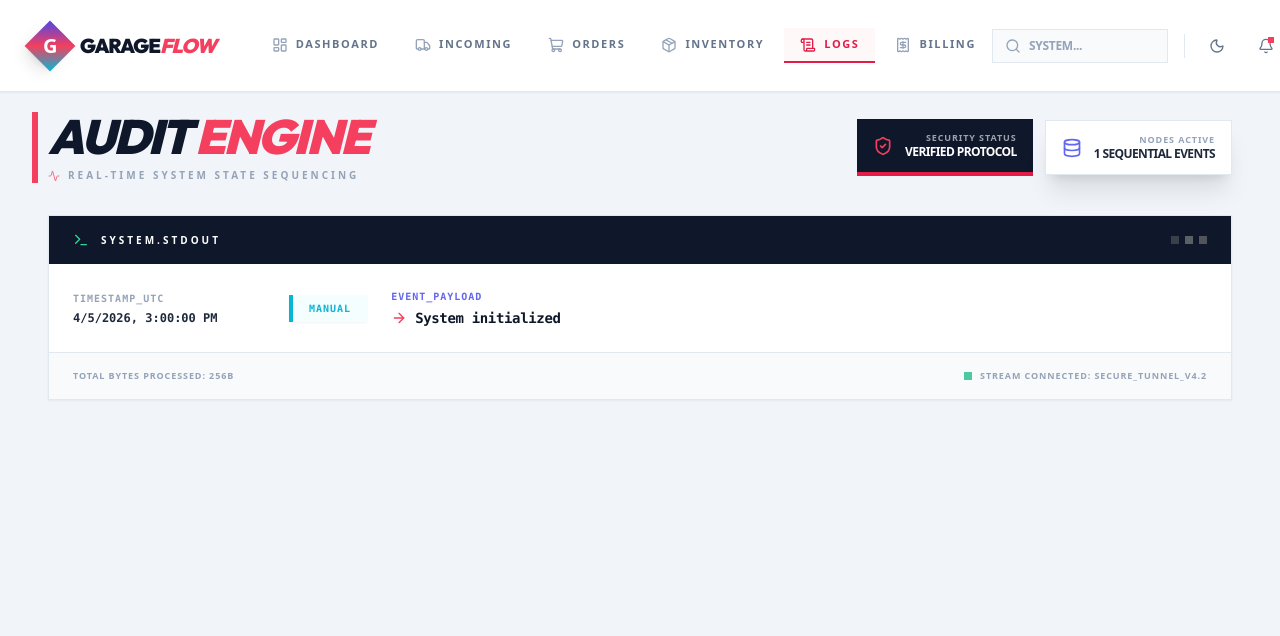
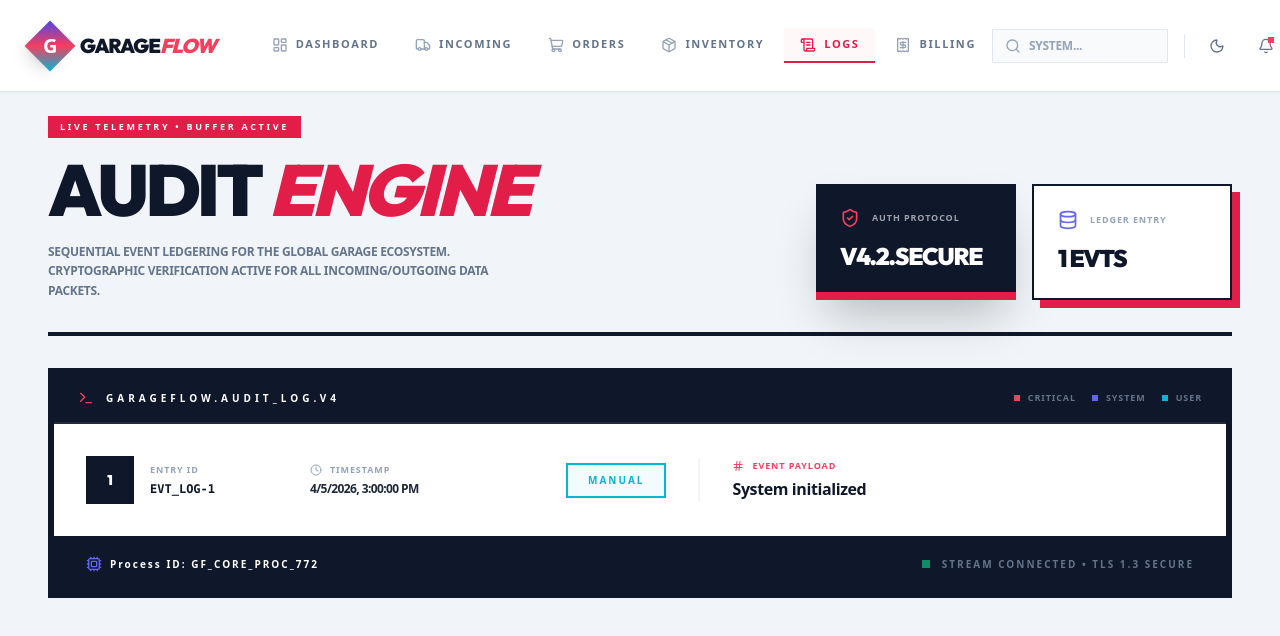
Before and after one commit to Lloydgracious/logistic-app, a Next.js app: page /logs in a window 1280 px wide. Shown: the top 636 px of the page. Built offline with nearby package versions, Linux system fonts and the light colour scheme.

Commit message:
Refinement: Removed Facility Location from Profile and overhauled Audit Engine (Logs) with high-end technical UI.

```diff
--- a/src/app/logs/page.tsx
+++ b/src/app/logs/page.tsx
@@ -2,7 +2,7 @@
 
 import { useStore } from "@/lib/store";
 import { motion, AnimatePresence } from "framer-motion";
-import { ScrollText, Terminal, Activity, ArrowRight, ShieldCheck, Cpu, Database } from "lucide-react";
+import { ScrollText, Terminal, Activity, ArrowRight, ShieldCheck, Cpu, Database, Hash, Clock } from "lucide-react";
 import { ClientDate } from "@/components/ClientDate";
 
 export default function LogsPage() {
@@ -10,124 +10,132 @@
 
   const getLogColors = (type: string) => {
     switch (type) {
-      case "INCOMING": return "text-rose-500 border-rose-500 bg-rose-50/50";
-      case "OUTGOING": return "text-indigo-500 border-indigo-500 bg-indigo-50/50";
-      case "MANUAL": return "text-cyan-500 border-cyan-500 bg-cyan-50/50";
-      default: return "text-slate-500 border-slate-500 bg-slate-50/50";
+      case "INCOMING": return "text-rose-500 border-rose-500 bg-rose-500/5";
+      case "OUTGOING": return "text-indigo-500 border-indigo-500 bg-indigo-500/5";
+      case "MANUAL": return "text-cyan-500 border-cyan-500 bg-cyan-500/5";
+      default: return "text-slate-500 border-slate-500 bg-slate-500/5";
     }
   };
 
   return (
-    <div className="space-y-8 max-w-7xl mx-auto pb-20 animate-in fade-in slide-in-from-bottom-8 duration-500">
+    <div className="space-y-8 max-w-7xl mx-auto pb-20 animate-in fade-in slide-in-from-bottom-8 duration-500 font-inter">
 
-      {/* Header with Technical Flair */}
-      <div className="flex flex-col md:flex-row justify-between items-start md:items-center gap-6">
+      {/* Header with High-Resolution Stats */}
+      <div className="flex flex-col md:flex-row justify-between items-start md:items-end gap-8 pb-8 border-b-4 border-slate-900 dark:border-white">
         <div className="relative">
-          <div className="absolute -left-4 top-0 w-1.5 h-full bg-rose-500" />
-          <h2 className="text-4xl md:text-5xl font-black text-slate-900 dark:text-white tracking-tighter outfit uppercase italic">
-            Audit <span className="text-rose-500">Engine</span>
+          <div className="inline-flex items-center gap-2 px-3 py-1 bg-rose-600 text-white text-[9px] font-black uppercase tracking-[0.3em] mb-4">
+            Live Telemetry • Buffer Active
+          </div>
+          <h2 className="text-5xl md:text-7xl font-black text-slate-900 dark:text-white tracking-tighter outfit uppercase leading-none">
+            Audit <span className="text-rose-600 italic">Engine</span>
           </h2>
-          <p className="text-[10px] font-black text-slate-400 dark:text-zinc-600 uppercase tracking-[0.3em] mt-2 flex items-center gap-2">
-            <Activity className="w-3 h-3 text-rose-500 animate-pulse" /> Real-time system state sequencing
+          <p className="text-xs font-bold text-slate-500 dark:text-zinc-500 mt-4 max-w-md leading-relaxed uppercase tracking-tight">
+            Sequential event ledgering for the global garage ecosystem.
+            Cryptographic verification active for all incoming/outgoing data packets.
           </p>
         </div>
 
-        <div className="flex items-center gap-3">
-           <div className="px-4 py-3 bg-slate-900 text-white border-b-4 border-rose-600 flex items-center gap-3">
-              <ShieldCheck className="w-5 h-5 text-rose-500" />
-              <div className="text-right">
-                 <p className="text-[9px] font-black uppercase tracking-widest opacity-60 line-height-1">Security Status</p>
-                 <p className="text-xs font-black uppercase tracking-tighter">Verified Protocol</p>
+        <div className="grid grid-cols-2 gap-4 w-full md:w-auto">
+           <div className="p-6 bg-slate-900 text-white border-b-8 border-rose-600 shadow-2xl min-w-[200px]">
+              <div className="flex items-center gap-3 mb-4">
+                 <ShieldCheck className="w-5 h-5 text-rose-500" />
+                 <span className="text-[9px] font-black uppercase tracking-widest opacity-60">Auth Protocol</span>
               </div>
+              <p className="text-2xl font-black uppercase tracking-tighter outfit leading-none">V4.2.SECURE</p>
            </div>
-           <div className="px-4 py-3 bg-white dark:bg-zinc-900 border border-slate-200 dark:border-slate-800 shadow-xl flex items-center gap-3">
-              <Database className="w-5 h-5 text-indigo-500" />
-              <div className="text-right">
-                 <p className="text-[9px] font-black uppercase tracking-widest text-slate-400 line-height-1">Nodes Active</p>
-                 <p className="text-xs font-black uppercase tracking-tighter text-slate-800 dark:text-white">{logs.length} Sequential Events</p>
+           <div className="p-6 bg-white dark:bg-zinc-900 border-2 border-slate-900 dark:border-white shadow-[8px_8px_0px_0px_rgba(225,29,72,1)] min-w-[200px]">
+              <div className="flex items-center gap-3 mb-4">
+                 <Database className="w-5 h-5 text-indigo-500" />
+                 <span className="text-[9px] font-black uppercase tracking-widest text-slate-400">Ledger Entry</span>
               </div>
+              <p className="text-2xl font-black uppercase tracking-tighter outfit leading-none text-slate-900 dark:text-white">{logs.length} EVTS</p>
            </div>
         </div>
       </div>
 
-      {/* Main Logs Feed */}
-      <div className="saas-card p-0 rounded-none border-2 border-slate-900 dark:border-zinc-800 shadow-2xl bg-white dark:bg-black overflow-hidden relative">
-
-        {/* Decorative Grid Overlay */}
-        <div className="absolute inset-0 bg-grid-pattern opacity-[0.03] pointer-events-none" />
-
-        <div className="bg-slate-900 text-white px-6 py-4 flex items-center justify-between">
+      {/* Main Terminal Feed */}
+      <div className="border-[6px] border-slate-900 dark:border-white bg-white dark:bg-black overflow-hidden relative">
+        <div className="bg-slate-900 text-white px-6 py-4 flex items-center justify-between border-b-2 border-slate-800">
            <div className="flex items-center gap-3">
-              <Terminal className="w-4 h-4 text-emerald-400" />
-              <span className="text-[10px] font-black uppercase tracking-[0.3em]">System.stdout</span>
+              <Terminal className="w-4 h-4 text-rose-500" />
+              <span className="text-[10px] font-black uppercase tracking-[0.4em]">GarageFlow.Audit_LOG.v4</span>
            </div>
-           <div className="flex items-center gap-1.5 grayscale opacity-50">
-              <div className="w-2 h-2 bg-red-500" />
-              <div className="w-2 h-2 bg-amber-500" />
-              <div className="w-2 h-2 bg-emerald-500" />
+           <div className="hidden sm:flex items-center gap-4 text-[9px] font-black uppercase tracking-widest text-slate-500">
+              <span className="flex items-center gap-2"><div className="w-1.5 h-1.5 bg-rose-500" /> CRITICAL</span>
+              <span className="flex items-center gap-2"><div className="w-1.5 h-1.5 bg-indigo-500" /> SYSTEM</span>
+              <span className="flex items-center gap-2"><div className="w-1.5 h-1.5 bg-cyan-500" /> USER</span>
            </div>
         </div>
 
-        <div className="divide-y divide-slate-100 dark:divide-zinc-900 font-mono">
+        <div className="divide-y-2 divide-slate-100 dark:divide-zinc-900">
           <AnimatePresence initial={false}>
             {logs.map((log, idx) => (
               <motion.div
                 key={log.id}
-                initial={{ opacity: 0, x: -20 }}
-                animate={{ opacity: 1, x: 0 }}
-                transition={{ delay: idx * 0.05 }}
-                className="group flex flex-col md:flex-row items-start md:items-center p-6 gap-6 hover:bg-slate-50 dark:hover:bg-zinc-900/50 transition-all relative overflow-hidden"
+                initial={{ opacity: 0, scale: 0.98 }}
+                animate={{ opacity: 1, scale: 1 }}
+                className="group flex flex-col lg:flex-row items-start lg:items-center p-8 gap-8 hover:bg-slate-50 dark:hover:bg-zinc-900/50 transition-all relative overflow-hidden"
               >
-                {/* ID Counter */}
-                <div className="absolute right-6 top-1/2 -translate-y-1/2 text-8xl font-black text-slate-100 dark:text-zinc-900/40 pointer-events-none select-none -z-10 group-hover:text-rose-500/5 transition-colors">
-                  {logs.length - idx}
+                {/* Event Index Header */}
+                <div className="flex items-center gap-4 w-full lg:w-48 flex-shrink-0">
+                   <div className="w-12 h-12 bg-slate-900 text-white flex items-center justify-center font-black outfit text-sm">
+                      {logs.length - idx}
+                   </div>
+                   <div className="flex-1">
+                      <div className="text-[9px] font-black text-slate-400 uppercase tracking-widest mb-1">Entry ID</div>
+                      <div className="text-xs font-black text-slate-900 dark:text-zinc-500 font-mono">EVT_{log.id.toUpperCase()}</div>
+                   </div>
                 </div>
 
-                <div className="w-full md:w-48 flex-shrink-0">
-                  <span className="text-[10px] font-black text-slate-400 dark:text-zinc-600 uppercase tracking-widest block mb-1">timestamp_utc</span>
-                  <p className="text-xs font-bold text-slate-800 dark:text-zinc-400">
+                <div className="w-full lg:w-56 flex-shrink-0">
+                  <div className="flex items-center gap-2 text-[9px] font-black text-slate-400 uppercase tracking-widest mb-1">
+                    <Clock className="w-3 h-3" /> Timestamp
+                  </div>
+                  <p className="text-xs font-black text-slate-800 dark:text-white uppercase tracking-tighter">
                     <ClientDate date={log.timestamp} format="full" />
                   </p>
                 </div>
 
                 <div className="flex-shrink-0">
-                   <div className={`px-4 py-1.5 border-l-4 font-black text-[10px] uppercase tracking-widest shadow-sm ${getLogColors(log.type)}`}>
+                   <div className={`px-5 py-2 border-2 font-black text-[10px] uppercase tracking-[0.2em] shadow-sm transition-colors ${getLogColors(log.type)}`}>
                      {log.type}
                    </div>
                 </div>
 
-                <div className="flex-1">
-                   <span className="text-[10px] text-indigo-500 font-black uppercase tracking-widest block mb-1">event_payload</span>
-                   <p className="text-sm font-black text-slate-900 dark:text-slate-100 tracking-tight flex items-center gap-2 group-hover:translate-x-1 transition-transform">
-                     <ArrowRight className="w-4 h-4 text-rose-500" />
+                <div className="flex-1 lg:pl-8 lg:border-l-2 lg:border-slate-100 lg:dark:border-zinc-800">
+                   <div className="flex items-center gap-2 text-[9px] text-rose-500 font-black uppercase tracking-widest mb-1">
+                     <Hash className="w-3 h-3" /> Event Payload
+                   </div>
+                   <p className="text-base font-black text-slate-900 dark:text-slate-100 tracking-tight flex items-center gap-3">
                      {log.message}
                    </p>
                 </div>
 
-                <div className="hidden lg:flex items-center gap-2 opacity-0 group-hover:opacity-100 transition-opacity">
-                   <div className="w-10 h-10 bg-slate-900 text-white flex items-center justify-center">
-                      <Cpu className="w-4 h-4" />
-                   </div>
-                </div>
+                <div className="absolute right-0 top-0 bottom-0 w-2 bg-gradient-to-b from-transparent via-rose-500/10 to-transparent opacity-0 group-hover:opacity-100 transition-opacity" />
               </motion.div>
             ))}
           </AnimatePresence>
 
           {logs.length === 0 && (
-            <div className="p-20 text-center flex flex-col items-center justify-center gap-4 bg-slate-50 dark:bg-zinc-900/50">
-               <div className="w-16 h-16 rounded-none border-4 border-slate-200 flex items-center justify-center">
-                  <ScrollText className="w-8 h-8 text-slate-300" />
+            <div className="p-32 text-center flex flex-col items-center justify-center gap-6 bg-slate-50 dark:bg-[#030303]">
+               <div className="w-24 h-24 border-8 border-slate-200 dark:border-zinc-800 flex items-center justify-center transform rotate-45">
+                  <Terminal className="w-10 h-10 text-slate-300 -rotate-45" />
                </div>
-               <p className="text-xs font-black text-slate-400 uppercase tracking-widest">Awaiting primary signal... No logs detected.</p>
+               <div className="space-y-2">
+                 <p className="text-xl font-black text-slate-400 dark:text-zinc-600 uppercase tracking-tighter outfit italic">Awaiting Primary Interface Signal</p>
+                 <p className="text-[10px] font-black text-slate-300 dark:text-zinc-800 uppercase tracking-[0.5em]">System Status: Standby</p>
+               </div>
             </div>
           )}
         </div>
 
-        <div className="bg-slate-50 dark:bg-zinc-950 px-6 py-4 border-t border-slate-200 dark:border-zinc-800 flex justify-between items-center text-[9px] font-black uppercase tracking-widest text-slate-400">
-           <span>Total Bytes Processed: {(logs.length * 256).toLocaleString()}B</span>
-           <span className="flex items-center gap-2">
-              <div className="w-2 h-2 bg-emerald-500 animate-pulse" />
-              Stream Connected: Secure_Tunnel_v4.2
+        <div className="bg-slate-900 text-white px-8 py-5 flex flex-col sm:flex-row justify-between items-center gap-4 text-[10px] font-black uppercase tracking-[0.2em]">
+           <button className="flex items-center gap-2 hover:text-rose-500 transition-colors">
+              <Cpu className="w-4 h-4 text-indigo-500" /> Process ID: GF_CORE_PROC_772
+           </button>
+           <span className="flex items-center gap-3 text-slate-500">
+              <span className="w-2 h-2 bg-emerald-500 animate-pulse" />
+              Stream Connected • TLS 1.3 Secure
            </span>
         </div>
       </div>
--- a/src/app/profile/page.tsx
+++ b/src/app/profile/page.tsx
@@ -1,7 +1,7 @@
 "use client";
 
 
-import { User, Mail, MapPin, Camera, Save, ArrowLeft } from "lucide-react";
+import { User, Mail, Camera, Save, ArrowLeft } from "lucide-react";
 
 import { useRouter } from "next/navigation";
 
@@ -106,19 +106,6 @@
               </div>
               <p className="text-xs text-slate-400 dark:text-slate-500 mt-2 font-medium">Changing your email address will require re-verification.</p>
             </div>
-
-            <div>
-              <label className="block text-sm font-bold text-slate-700 dark:text-slate-200 mb-1.5" htmlFor="location">Facility Location</label>
-              <div className="relative">
-                <MapPin className="w-4 h-4 absolute left-3 top-1/2 -translate-y-1/2 text-slate-400 dark:text-slate-500" />
-                <select id="location" className="w-full bg-slate-50 dark:bg-zinc-900 border border-slate-200 dark:border-slate-700 rounded-lg py-2 pl-9 pr-3 text-sm outline-none focus:border-primary focus:ring-1 focus:ring-primary/20 transition-all font-medium text-slate-800 dark:text-slate-100 appearance-none">
-                  <option>North America - Hub A</option>
-                  <option>North America - Hub B</option>
-                  <option>Europe - Hub A</option>
-                  <option>Asia Pacific - Hub A</option>
-                </select>
-              </div>
-            </div>
           </div>
 
 
```
